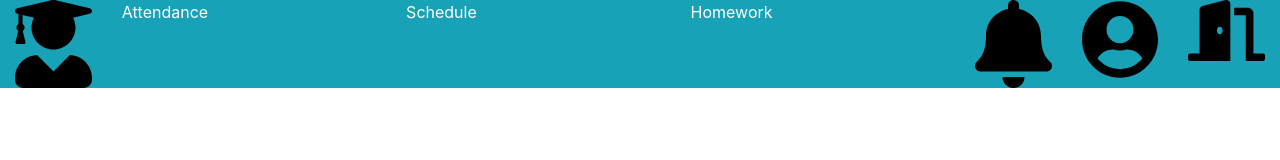
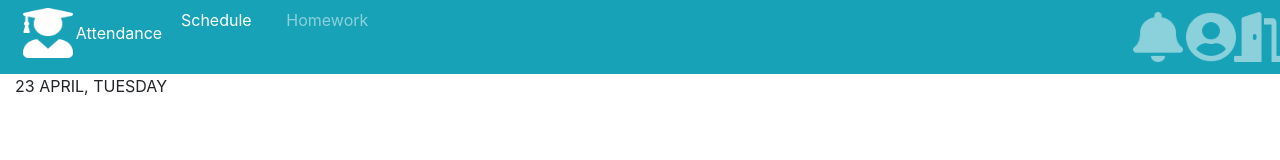
Before and after one commit to nikolaefpost/step-task, a plain HTML site: page HTML_DZ_Module_11_12_week_9(1).html in a window 1280 px wide. Drawn offline with nearby package versions, Linux system fonts and the light colour scheme.

Commit message:
complit Module 10

```diff
--- a/HTML_DZ_Module_11_12_week_9(1).html
+++ b/HTML_DZ_Module_11_12_week_9(1).html
@@ -11,26 +11,67 @@
     <title>Hello, world!</title>
   </head>
   <body>
-		<div class="container-fluid bg-info">
-			<div class="row text-white">
-				<div class="col-lg-1 text-white">
-					<img src="pic/user-graduate-solid.svg" alt="student" class="w-5">
-				</div>
-				<div class="col-lg">Attendance</div>
-				<div class="col-lg">Schedule</div>
-				<div class="col-lg">Homework</div>
-				<div class="col-lg-1">
-					<img src="pic/bell-solid.svg" alt="bell" class="text-white">
+		<div class="container-fluid ">
+			<div class="row text-white p-2 bg-info">
+				<div class="col-lg-1 ">
+					<div class="row align-items-center">
+						<div class="col-lg-6 ">
+							<img src="pic/user-graduate.png" alt="student" width="50" height="50" class="">
+						</div>
+						<div class="col-lg-6 "><span class="">Attendance</span></div>
+
+					</div>
 				</div>
 				<div class="col-lg-1">
-					<img src="pic/user-circle-solid.svg" alt="user" class="">
+					<div class="row">
+						<div class="col-lg-6 align-middle"></div>
+						<div class="col-lg-6 align-middle"><span class="">Schedule</span></div>
+					</div>
 				</div>
 				<div class="col-lg-1">
-					<img src="pic/door-open-solid.svg" alt="door" class="">
+					<div class="row">
+						<div class="col-lg-6 align-middle"></div>
+						<div class="col-lg-6 align-middle"><span class=" text-white-50">Homework</span></div>
+					</div>
+				</div>
+				<div class="col-lg"></div>
+				<div class="col-lg-1">
+
+				</div>
+				<div class="col-lg-1">
+					<div class="row">
+						<div class="col-lg-6">
+
+						</div>
+						<div class="col-lg-6">
+							<img src="pic/bell-solid 1.png" style="opacity:0.5" alt="bell" class="m-1" width="50" height="50">
+						</div>
+
+					</div>
+
+				</div>
+				<div class="col-lg-1">
+					<div class="row">
+						<div class="col-lg-6">
+							<img src="pic/user-circle-solid.png" style="opacity:0.5" alt="user" width="50" height="50" class="m-1 ">
+						</div>
+						<div class="col-lg-6">
+							<img src="pic/door-open-solid.png" style="opacity:0.5" alt="door" width="50" height="50" class="align-middle mt-1 ">
+						</div>
+
+					</div>
 				</div>
 			</div>
+			<div class="row">
+					<div class="col-lg-12">
+						<span class="">23 APRIL, TUESDAY</span>
+					</div>
 
-	</div>
+			</div>
+
+		</div>
+
+
 
     <!-- Optional JavaScript -->
     <!-- jQuery first, then Popper.js, then Bootstrap JS -->
--- a/css/HTML_DZ_Module_10_Week_8_(3)_600.css
+++ b/css/HTML_DZ_Module_10_Week_8_(3)_600.css
@@ -90,3 +90,8 @@ h1{
 #check1, #check2{
 	margin-right: .5vmin;
 }
+
+#corr::placeholder{
+	background: url(../pic/valid.png) no-repeat center right;
+	background-size:5%;
+}
--- a/css/HTML_DZ_Module_10_Week_8_(3)_sm.css
+++ b/css/HTML_DZ_Module_10_Week_8_(3)_sm.css
@@ -110,3 +110,8 @@ h1{
 #check1, #check2{
 	margin-right: .5vmin;
 }
+
+#corr::placeholder{
+	background: url(../pic/valid.png) no-repeat center right;
+	background-size:4%;
+}
```
Also changed, not shown: HTML_DZ_Module_10_Week_8_(2).html (+1 -1 lines), HTML_DZ_Module_10_Week_8_(3).html (+1 -1 lines), css/HTML_DZ_Module_10_Week_8_(2)_library.css (+7 -2 lines), css/HTML_DZ_Module_10_Week_8_(3)_900.css (+6 -1 lines), pic/bell-solid 1.png (added), pic/door-open-solid.png (added), pic/user-circle-solid.png (added), pic/user-graduate-solid.svg (deleted), pic/user-graduate.png (added).
